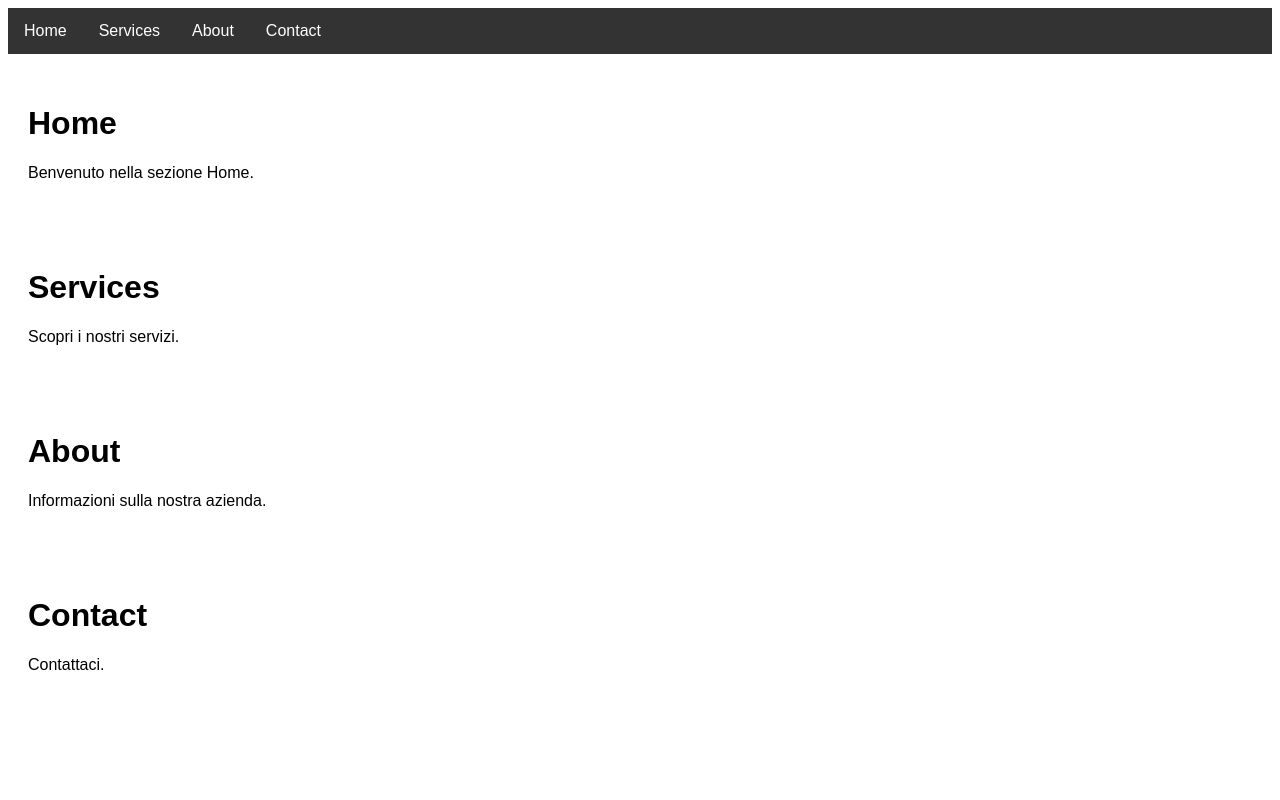
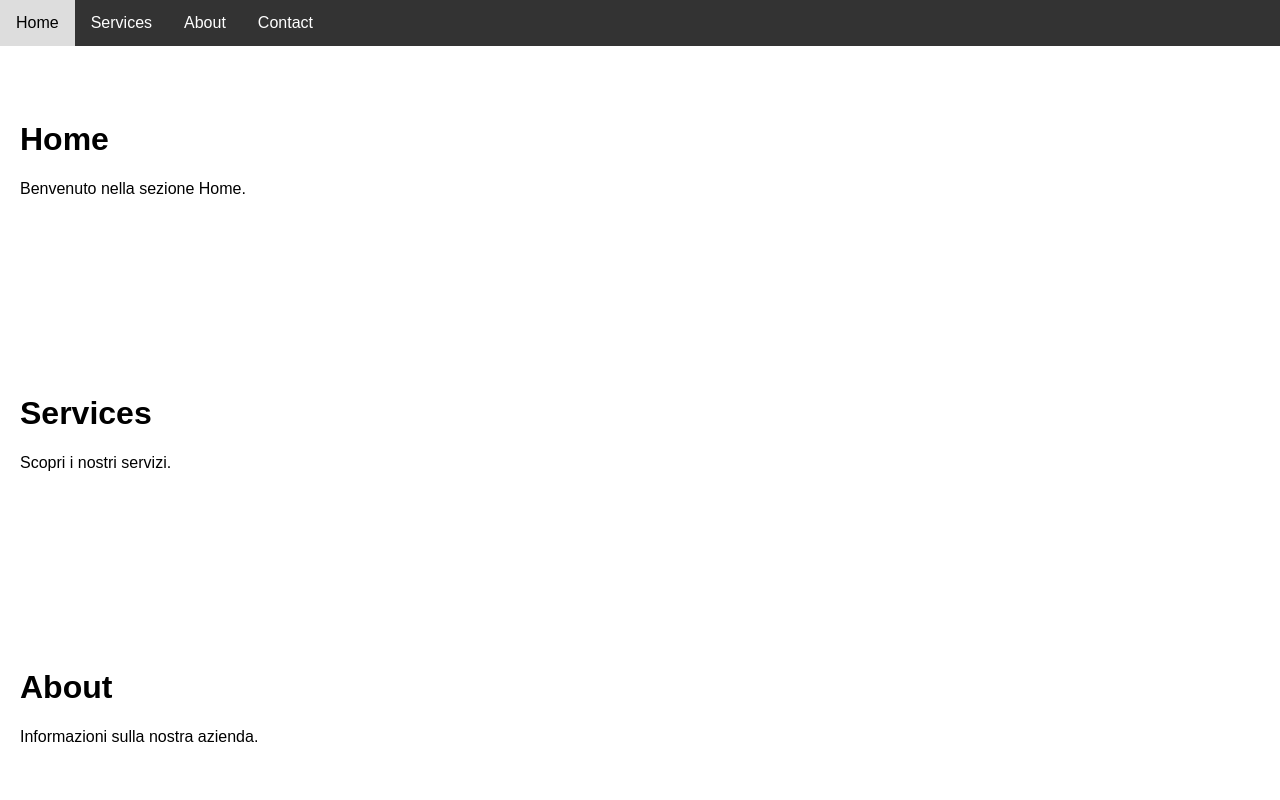
Before and after one commit to mfarucci/mfarucci.github.io, a plain HTML site: page index.html in a window 1280 px wide. Shown: the top 800 px of the page. Drawn offline with Linux system fonts and the light colour scheme.

Commit message:
Update index.html

```diff
--- a/index.html
+++ b/index.html
@@ -7,10 +7,15 @@
     <style>
         body {
             font-family: Arial, sans-serif;
+            margin: 0;
+            padding: 0;
         }
         .menu {
             background-color: #333;
             overflow: hidden;
+            position: fixed;
+            width: 100%;
+            top: 0;
         }
         .menu a {
             float: left;
@@ -25,8 +30,8 @@
             color: black;
         }
         .section {
-            padding: 20px;
-            margin-top: 10px;
+            padding: 60px 20px; /* Aggiungi padding superiore per evitare che il contenuto sia nascosto sotto il menu fisso */
+            margin-top: 40px;
         }
     </style>
 </head>
```
